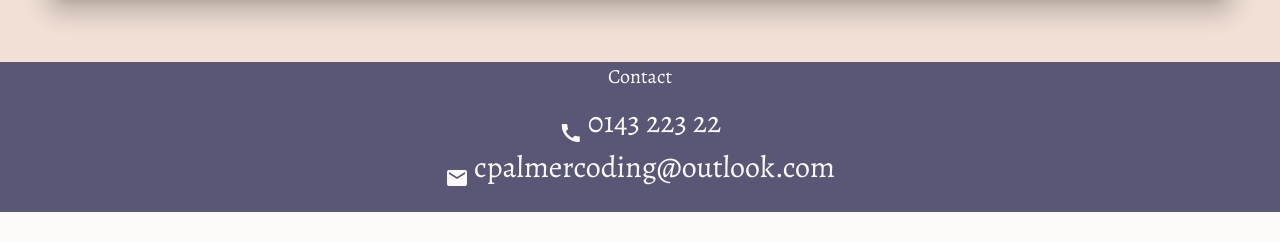
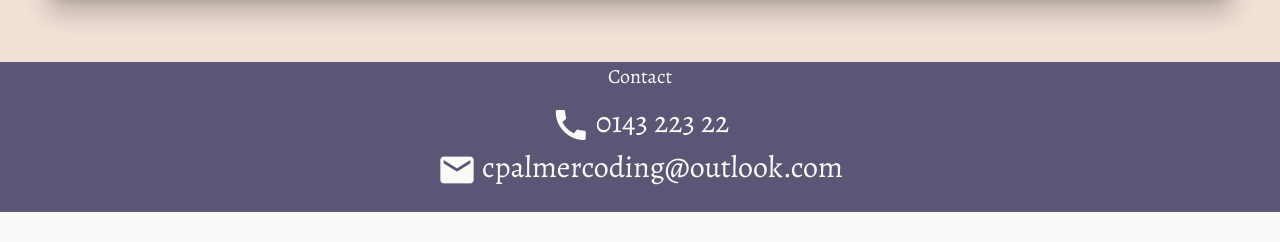
Before and after one commit to cgpalmer/ms3-project-2, a Flask app: page / in a window 1280 px wide. Shown: the part 3720-3962 px from the top of the page. Run offline with Flask 2, Linux system fonts and the light colour scheme; data that the repository does not hold is empty; some libraries are stand-ins or nearby versions.

Commit message:
Increasing font-size of footer icons for ipad.

```diff
--- a/static/css/style.css
+++ b/static/css/style.css
@@ -535,4 +535,9 @@ nav a.sidenav-trigger i{
 p, label, ::placeholder {
     font-size: 2rem;
 }
+
+
+.footerContact i{
+    font-size: 40px;
 }
+}
```
